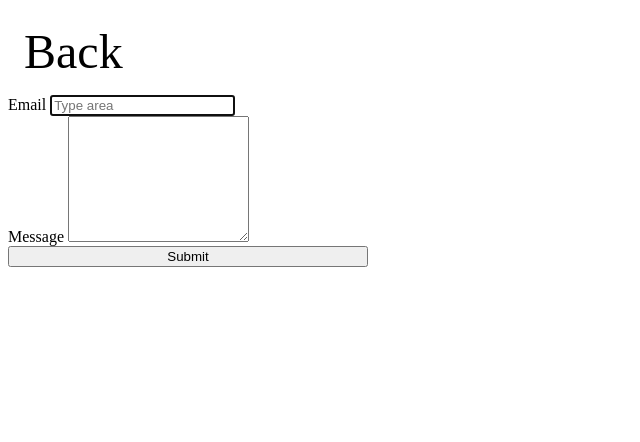
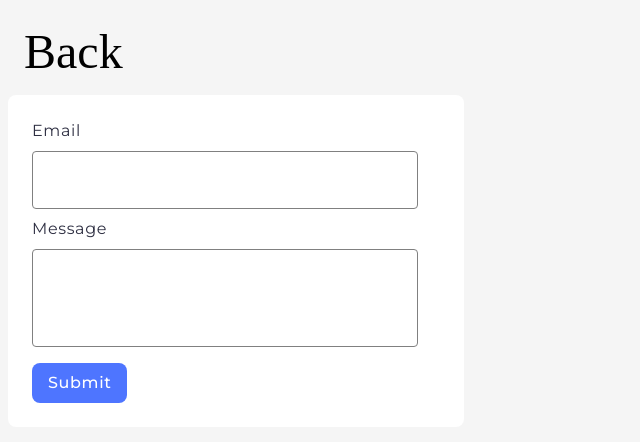
Before and after one commit to Oleksii-Ivaniuta/goit-js-hw-09, a website built with Vite: page src/2-form.html in a window 1280 px wide. Shown: the whole page, without its empty margins (0-640 px from the left). Built offline with nearby package versions, Linux system fonts and the light colour scheme.

Commit message:
hw9 ready

```diff
--- a/src/css/styles.css
+++ b/src/css/styles.css
@@ -78,5 +78,81 @@ a {
 .feedback-form {
   display: flex;
   flex-direction: column;
+  padding: 24px;
+  gap: 8px;
+  background-color: #fff;
+  width: 408px;
+  border-radius: 8px;
+}
+
+.form-label {
+  font-family: 'Montserrat', sans-serif;
+  font-weight: 400;
+  font-size: 16px;
+  line-height: 150%;
+  letter-spacing: 0.04em;
+  color: #2e2f42;
+  display: flex;
+  flex-direction: column;
+  gap: 8px;
+  margin: 0;
+  padding: 0;
+}
+
+.form-input {
   width: 360px;
+  height: 40px;
+  border-radius: 4px;
+  border: 1px solid rgb(128, 128, 128);
+  padding: 8px 8px 8px 16px;
+  font-family: 'Montserrat', sans-serif;
+  font-weight: 400;
+  font-size: 16px;
+  line-height: 150%;
+  letter-spacing: 0.04em;
+  color: #2e2f42;
+  transition-property: border;
+  transition-duration: 500ms;
+  transition-timing-function: cubic-bezier(0.075, 0.82, 0.165, 1);
 }
+
+.form-input:focus {
+  outline: none;
+}
+
+.form-input:hover {
+  border: 1px solid rgb(32, 32, 32);
+}
+
+.form-message {
+  height: 80px;
+  resize: none;
+  margin-bottom: 8px;
+}
+
+.form-btn {
+  color: #fff;
+  border-radius: 8px;
+  padding: 8px 16px;
+  width: 95px;
+  height: 40px;
+  background: #4e75ff;
+  transition-property: background-color;
+  transition-duration: 500ms;
+  transition-timing-function: cubic-bezier(0.075, 0.82, 0.165, 1);
+  border: none;
+  font-family: 'Montserrat', sans-serif;
+  font-weight: 500;
+  font-size: 16px;
+  line-height: 150%;
+  letter-spacing: 0.04em;
+  color: #fff;
+}
+
+.form-btn:hover {
+  background: #6c8cff;
+}
+
+.form-body {
+  background-color: rgb(245, 245, 245);
+}
--- a/src/js/2-form.js
+++ b/src/js/2-form.js
@@ -1,34 +1,40 @@
 "use strict";
 
+const head = document.querySelector("head");
+const monseratFontLinks = `<link rel="preconnect" href="https://fonts.googleapis.com"><link rel="preconnect" href="https://fonts.gstatic.com" crossorigin><link href="https://fonts.googleapis.com/css2?family=Montserrat:ital,wght@0,100..900;1,100..900&display=swap" rel="stylesheet"></link>;`
+head.insertAdjacentHTML("beforeEnd", monseratFontLinks);
+
+
 const form = document.querySelector(".feedback-form");
-const formData = { email: "", message: "" };
 const emailInput = form.elements.email;
 const messageInput = form.elements.message;
 const formBtn = form.children[2];
-const labelEmail = emailInput.parentNode;
-const labelMessage = messageInput.parentNode;
+const labelEmail = emailInput.parentElement;
+const labelMessage = messageInput.parentElement;
+const formBody = form.parentElement;
+formBody.classList.add("form-body");
 formBtn.classList.add("form-btn");
 labelEmail.classList.add("form-label");
 labelMessage.classList.add("form-label");
 emailInput.classList.add("form-input");
-messageInput.classList.add("form-input");
+messageInput.classList.add("form-message", "form-input");
+
 
 emailInput.addEventListener("focus", () => {
     emailInput.setAttribute("placeholder", "Type area");
 })
-
 emailInput.addEventListener("blur", () => {
     emailInput.setAttribute("placeholder", "");
 })
-
 messageInput.addEventListener("focus", () => {
     messageInput.setAttribute("placeholder", "Type area");
 })
-
 messageInput.addEventListener("blur", () => {
     messageInput.setAttribute("placeholder", "");
 })
 
+
+const formData = { email: "", message: "" };
 form.addEventListener("input", () => {
     formData.email = emailInput.value;
     formData.message = messageInput.value;
```
